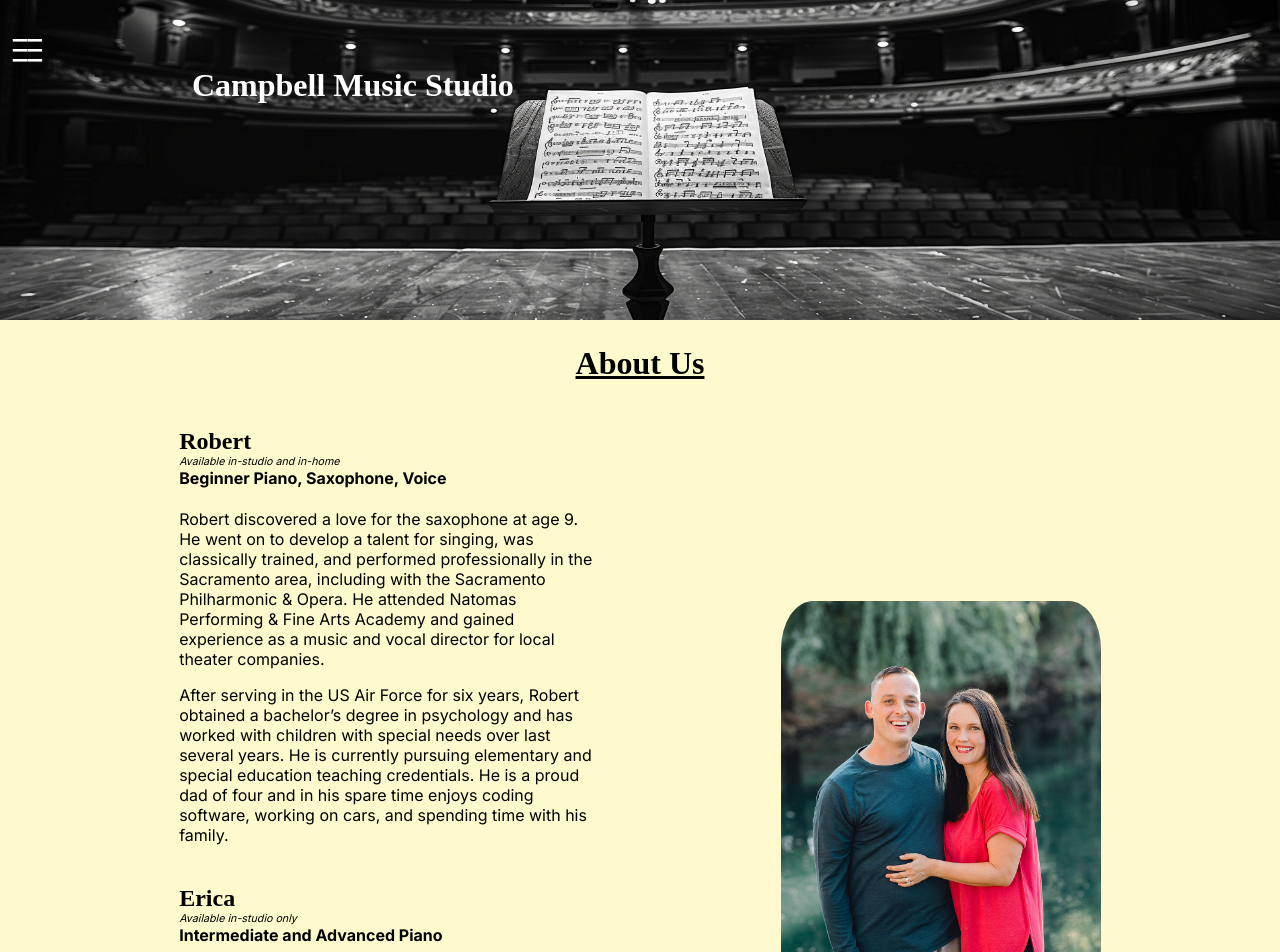
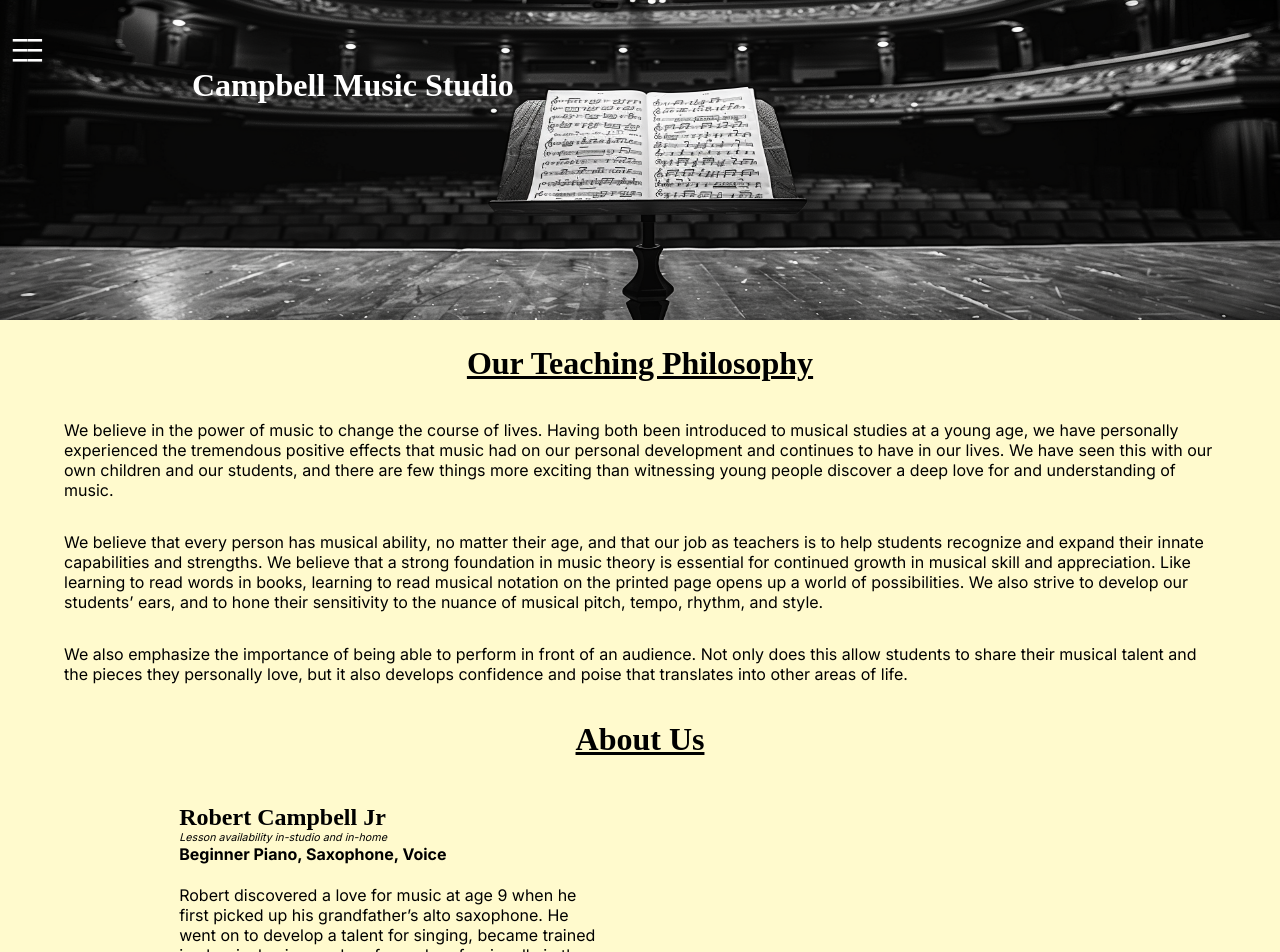
Before and after one commit to robecampbelljr/cms, a Next.js app: page /about-us in a window 1280 px wide. Shown: the top 952 px of the page. Built offline with nearby package versions, Linux system fonts and the light colour scheme.

Commit message:
"About Us" Page Changes - inserted new bios for both of us - inserted "Teaching Philosophy" section

```diff
--- /dev/null
+++ b/src/app/about-us/aboutUs.module.css
@@ -0,0 +1,11 @@
+.philosophy {
+  width: 100%;
+  display: flex;
+  flex-direction: column;
+  justify-content: center;
+  align-items: center;
+}
+
+.philosophy p {
+  width: 90%;
+}
--- a/src/app/about-us/page.tsx
+++ b/src/app/about-us/page.tsx
@@ -3,29 +3,35 @@ import Footer from '../components/Footer';
 import banner from '../images/lessonbanner.png';
 import Image from 'next/image';
 import us from '../images/us.jpeg';
-import { robertBio, robertBio2, ericaBio, ericaBio2 } from '../component-content/aboutus-info';
+import { robertBio, robertBio2, ericaBio } from '../component-content/aboutus-info';
+import styles from './aboutUs.module.css';
 
 const aboutus = () => {
 
   return (
     <div className="app">
       <Header image={banner}/>
+      <h1 className="lesson-header cursive flex-center"><u>Our Teaching Philosophy</u></h1>
+      <section className={styles.philosophy}>
+        <p>We believe in the power of music to change the course of lives. Having both been introduced to musical studies at a young age, we have personally experienced the  tremendous positive effects that music had on our personal development and continues to have in our lives. We have seen this with our own children and our students, and there are few things more exciting than witnessing young people discover a deep love for and understanding of music.</p>
+        <p>We believe that every person has musical ability, no matter their age, and that our job as teachers is to help students recognize and expand their innate capabilities and strengths. We believe that a strong foundation in music theory is essential for continued growth in musical skill and appreciation. Like learning to read words in books, learning to read musical notation on the printed page opens up a world of possibilities. We also strive to develop our students’ ears, and to hone their sensitivity to the nuance of musical pitch, tempo, rhythm, and style.</p>
+        <p>We also emphasize the importance of being able to perform in front of an audience. Not only does this allow students to share their musical talent and the pieces they personally love, but it also develops confidence and poise that translates into other areas of life. </p>
+      </section>
       <h1 className="lesson-header cursive flex-center"><u>About Us</u></h1>
       <div className="about-us">
         <div className="bios">
           <div className="bio">
-            <h3 id="robert" className="cursive">Robert</h3>
-            <h6><i>Available in-studio and in-home</i></h6>
+            <h3 id="robert" className="cursive">Robert Campbell Jr</h3>
+            <h6><i>Lesson availability in-studio and in-home</i></h6>
             <h4>Beginner Piano, Saxophone, Voice</h4>
             <p>{robertBio}</p>
             <p>{robertBio2}</p>
           </div>
           <div className="bio">
-            <h3 id="erica" className="cursive">Erica</h3>
-            <h6><i>Available in-studio only</i></h6>
+            <h3 id="erica" className="cursive">Erica Campbell</h3>
+            <h6><i>Lesson availability in-studio only</i></h6>
             <h4>Intermediate and Advanced Piano</h4>
             <p>{ericaBio}</p>
-            <p>{ericaBio2}</p>
           </div>
         </div>
         <Image className="about-us-image" src={us} width={0} height={0} alt='Profile Image' />
--- a/src/app/component-content/aboutus-info.tsx
+++ b/src/app/component-content/aboutus-info.tsx
@@ -1,7 +1,11 @@
-export const robertBio = 'Robert discovered a love for the saxophone at age 9. He went on to develop a talent for singing, was classically trained, and performed professionally in the Sacramento area, including with the Sacramento Philharmonic & Opera. He attended Natomas Performing & Fine Arts Academy and gained experience as a music and vocal director for local theater companies.'
+export const robertBio = 'Robert discovered a love for music at age 9 when he first picked up his grandfather’s alto saxophone. He went on to develop a talent for singing, became trained in classical voice, and performed professionally in the Sacramento area, including appearances with the Sacramento Philharmonic and the Sacramento Opera Company. He attended Natomas Performing & Fine Arts Academy and gained experience as a music and vocal director for local theater companies, including Woodland Opera House and Runaway Stage Productions. He also enjoys performing on stage, and most recently appeared as “The Gardener” in Michael McLean’s musical oratorio “The Garden.” '
 
-export const robertBio2 = 'After serving in the US Air Force for six years, Robert obtained a bachelor’s degree in psychology and has worked with children with special needs over last several years. He is currently pursuing elementary and special education teaching credentials. He is a proud dad of four and in his spare time enjoys coding software, working on cars, and spending time with his family.'
+export const robertBio2 = 'After serving in the U.S. Air Force for six years, Robert obtained a Bachelor’s degree in Psychology with an emphasis in Applied Behavior Analysis and has enjoyed working with children with special needs over the last several years. He has taught music for the last five years and is currently expanding his musical expertise at the Berklee School of Music. He is also pursuing his NTMA certification in Vocal Teaching. He is a proud dad of four and in his spare time enjoys coding software, spending time with his family, and learning to tune and repair instruments.'
 
-export const ericaBio = 'Erica has been teaching piano for over 20 years and is a member of the Treasure Valley Music Teacher’s Association. She began piano lessons at the age of 6 and dedicated her growing-up years to performing and competing throughout Northern California. She obtained an Associates Degree in Music with a Certificate in Music History & Literature at Foothill College, and continued her musical studies while pursuing a bachelor’s degree in Human Development at BYU. Along with teaching, she has served as a music director, vocal director, and accompanist.'
+export const ericaBio = 'Erica has been teaching piano for over twenty years and is a member of the Treasure Valley Music Teachers Association. She began piano lessons at the age of 6 and dedicated her growing-up years to performing and competing throughout Northern California. She obtained an Associates Degree in Music with a Certificate in Music History & Literature at Foothill College, and continued her musical studies while pursuing a bachelor’s degree in Human Development at BYU-Provo. She enjoys performing on stage (especially with her husband), and has also served as a music director, vocal director, and accompanist, and plays professionally for private and public events. When she’s not busy with music or homeschooling her four children, she enjoys composing her own music, reading, writing, and running half-marathons.'
 
-export const ericaBio2 = 'Erica homeschools her four children and is also a certified birth/postpartum doula and lactation counselor. She enjoys reading, writing, running, and being outdoors with her family.'
+export const philosophy1 = 'We believe in the power of music to change the course of lives. Having both been introduced to musical studies at a young age, we have personally experienced the  tremendous positive effects that music had on our personal development and continues to have in our lives. We have seen this with our own children and our students, and there are few things more exciting than witnessing young people discover a deep love for and understanding of music.'
+
+export const philosophy2 = 'We believe that every person has musical ability, no matter their age, and that our job as teachers is to help students recognize and expand their innate capabilities and strengths. We believe that a strong foundation in music theory is essential for continued growth in musical skill and appreciation. Like learning to read words in books, learning to read musical notation on the printed page opens up a world of possibilities. We also strive to develop our students’ ears, and to hone their sensitivity to the nuance of musical pitch, tempo, rhythm, and style.'
+
+export const philosophy3 = 'We also emphasize the importance of being able to perform in front of an audience. Not only does this allow students to share their musical talent and the pieces they personally love, but it also develops confidence and poise that translates into other areas of life. '
```
